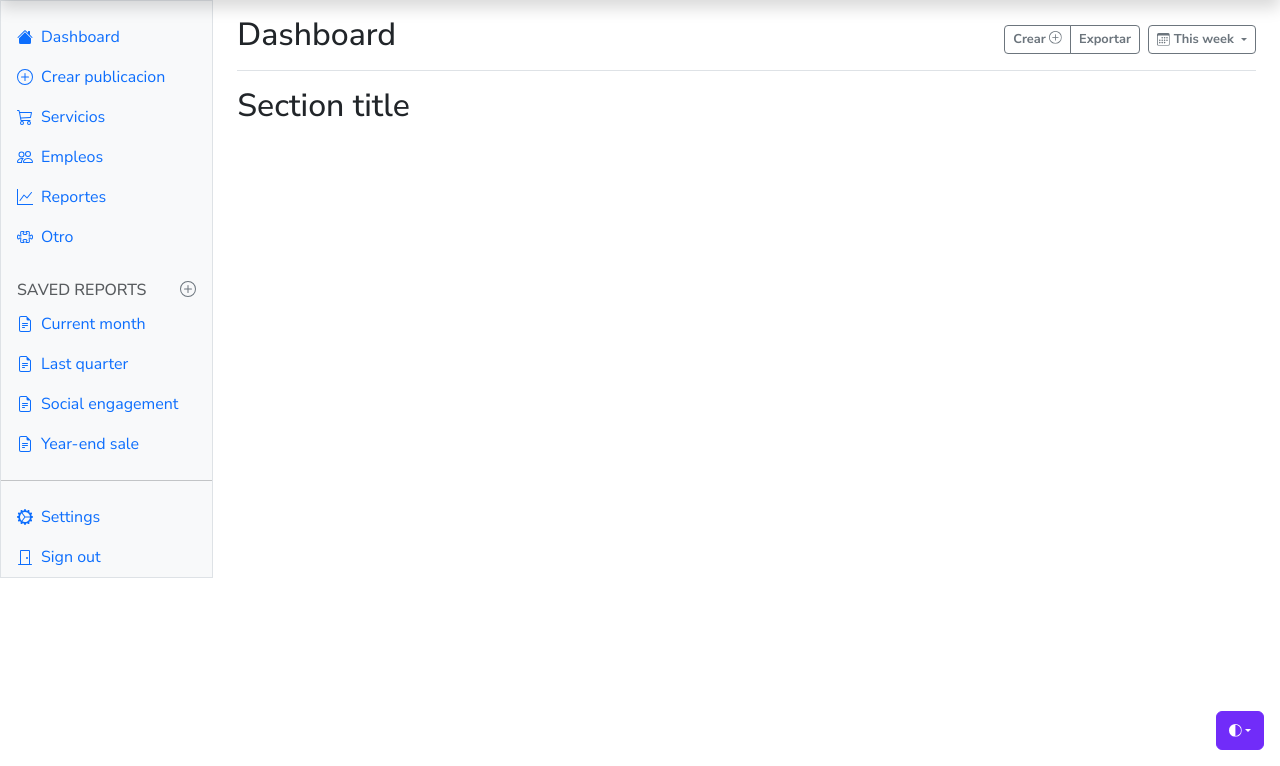
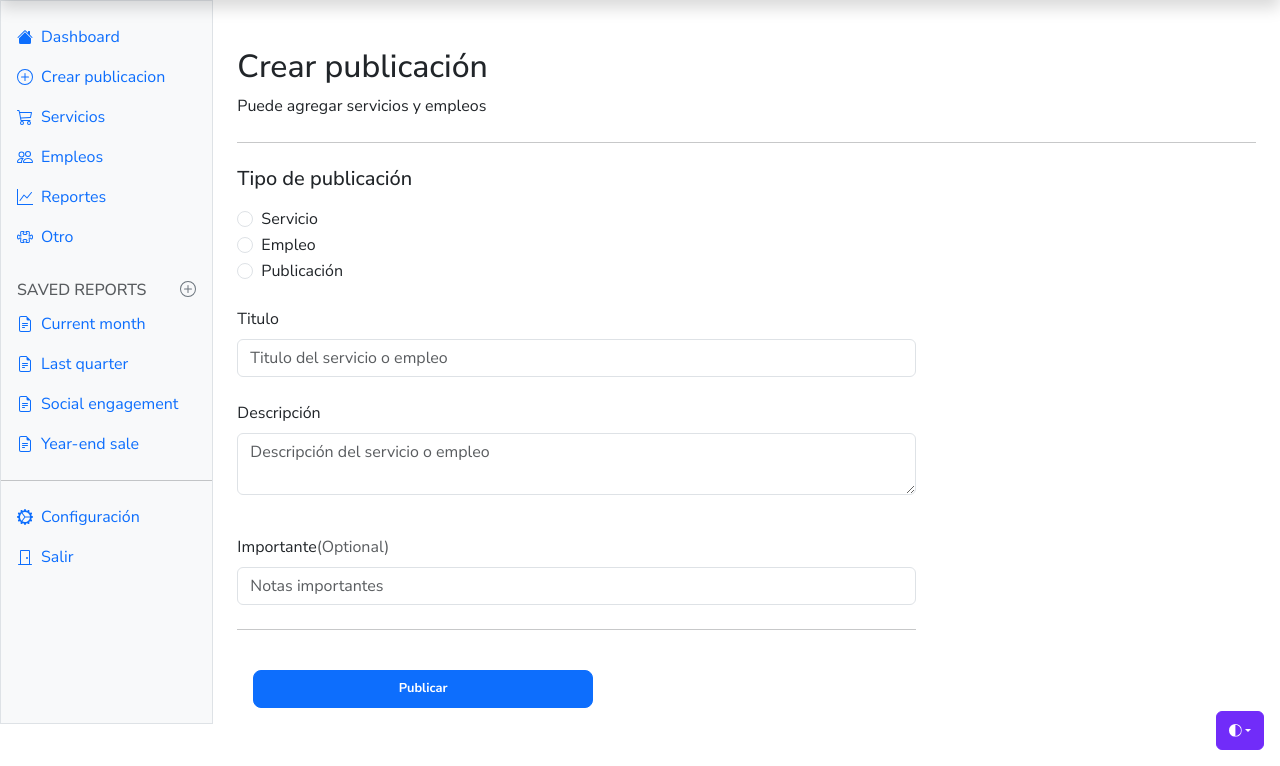
Before and after one commit to Ivanna1320/DTL, a PHP site: page /Views/Admin/AddPublic.php in a window 1280 px wide. Shown: the part 34-800 px from the top of the page. Run offline with PHP 8.4, Linux system fonts and the light colour scheme.

Commit message:
Diseño de ventana crear publicación

```diff
--- a/Views/Admin/AddPublic.php
+++ b/Views/Admin/AddPublic.php
@@ -67,32 +67,72 @@
             <!--Termina Sidebar Admin-->
 
             <!--Inicia main-->
-            <main class="col-md-9 ms-sm-auto col-lg-10 px-md-4">
-                <div class="d-flex justify-content-between flex-wrap flex-md-nowrap align-items-center pt-3 pb-2 mb-3 border-bottom">
-                    <h1 class="h2">Dashboard</h1>
-                    <div class="btn-toolbar mb-2 mb-md-0">
-                      <div class="btn-group me-2">
-                        <a type="button" class="btn btn-sm btn-outline-secondary" href="#" style="text-decoration: none;">
-                            Crear
-                            <svg class="bi" style="width: 1em; height: 1em;"><use xlink:href="#file-earmark"/></svg>
-                        </a>
-                        <a type="button" class="btn btn-sm btn-outline-secondary" href="#" style="text-decoration: none;">
-                            Exportar
-                        </a>
-                      </div>
-                      <button type="button" class="btn btn-sm btn-outline-secondary dropdown-toggle d-flex align-items-center gap-1">
-                        <svg class="bi" style="width: 1em; height: 1em;"><use xlink:href="#calendar3"/></svg>
-                        This week
-                      </button>
+            <main class="col-md-9 ms-sm-auto col-lg-10 px-md-4 mt-5">
+                <!--Titulos-->
+
+                <h2>Crear publicación</h2>
+                <p>Puede agregar servicios y empleos</p>
+
+                <!--Inicia Formulario-->
+
+                <hr class="my-4">
+
+                <h5 class="mb-3">Tipo de publicación</h4>
+
+                <div class="my-3">
+                    <div class="form-check">
+                        <input id="servicio" name="paymentMethod" type="radio" class="form-check-input" required>
+                        <label class="form-check-label" for="servicio">Servicio</label>
+                    </div>
+                    <div class="form-check">
+                        <input id="empleo" name="paymentMethod" type="radio" class="form-check-input" required>
+                        <label class="form-check-label" for="empleo">Empleo</label>
+                    </div>
+                    <div class="form-check">
+                        <input id="publicacion" name="paymentMethod" type="radio" class="form-check-input" required>
+                        <label class="form-check-label" for="publicacion">Publicación</label>
                     </div>
                 </div>
 
-                <h2>Section title</h2>
+                <div class="col-md-9 col-lg-8">
+                    <form class="needs-validation " novalidate>
+                        <div class="col-sm mt-4">
+                            <label for="firstName" class="form-label">Titulo</label>
+                            <input type="text" class="form-control" id="firstName" placeholder="Titulo del servicio o empleo" value="" required>
+                            <div class="invalid-feedback">
+                                Valid first name is required.
+                            </div>
+                        </div>
+
+                        <div class="col-sm mt-4">
+                            <label for="lastName" class="form-label">Descripción</label>
+                            <textarea class="form-control" placeholder="Descripción del servicio o empleo" id="floatingTextarea"></textarea>
+                            <div class="invalid-feedback">
+                                Valid last name is required.
+                            </div>
+                        </div>
+
+                        <div class="row g-3 mt-4">
+                            <div class="col-12">
+                                <label for="importante" class="form-label">Importante<span class="text-body-secondary">(Optional)</span></label>
+                                <input type="text" class="form-control" id="importante" name="importante" placeholder="Notas importantes">
+                            </div>
+
+                        </div>
+
+
+                        <hr class="my-4">
+
+                        <button class="w-50 btn btn-primary btn-lg m-3" type="submit">Publicar</button>
+                    </form>
+                </div>
+                <!--Termina Formulario-->
 
             </main>
             <!--Termina main-->
         </div>
     </div>
 
+
 </body>
 </html>
--- a/Views/Admin/sideAdmin.php
+++ b/Views/Admin/sideAdmin.php
@@ -85,13 +85,13 @@
                             <li class="nav-item">
                             <a class="nav-link d-flex align-items-center gap-2" href="#" style="text-decoration: none;">
                                 <svg class="bi" style="width: 1em; height: 1em;"><use xlink:href="#gear-wide-connected"/></svg>
-                                Settings
+                                Configuración
                             </a>
                             </li>
                             <li class="nav-item">
                             <a class="nav-link d-flex align-items-center gap-2" href="#" style="text-decoration: none;">
                                 <svg class="bi" style="width: 1em; height: 1em;"><use xlink:href="#door-closed"/></svg>
-                                Sign out
+                                Salir
                             </a>
                             </li>
                         </ul>
```
